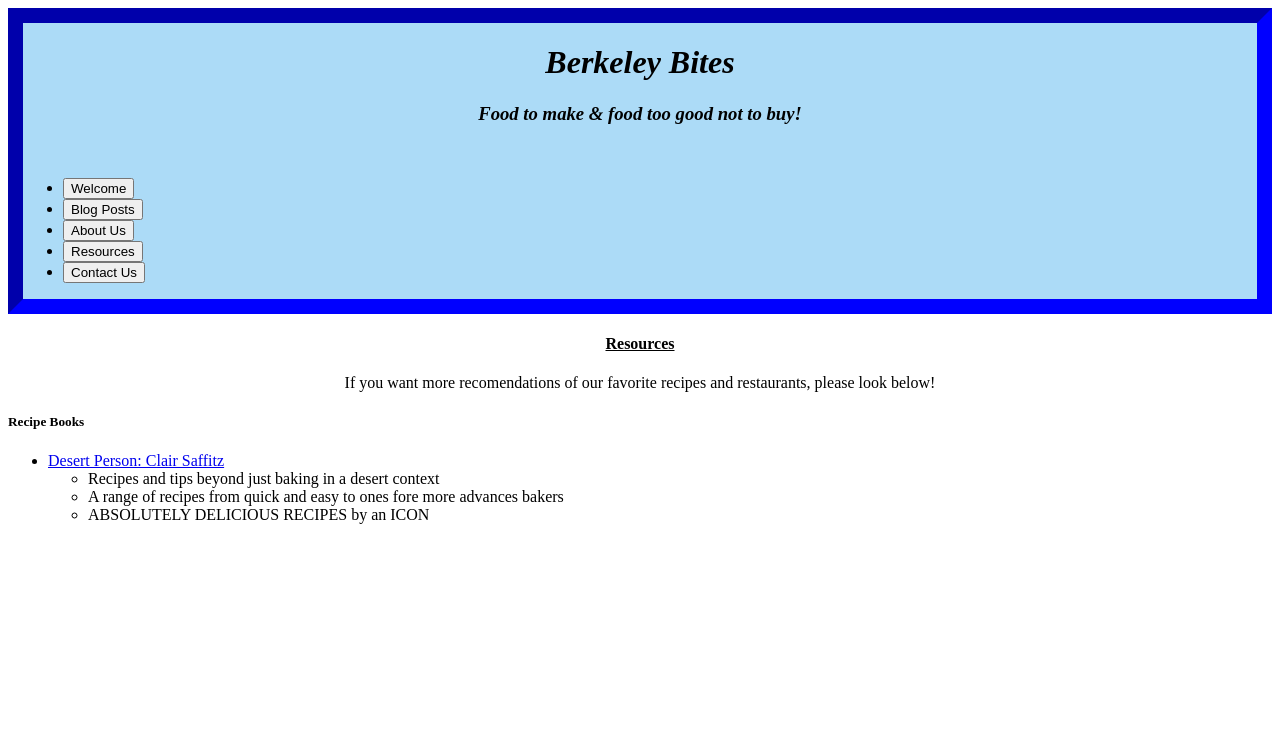
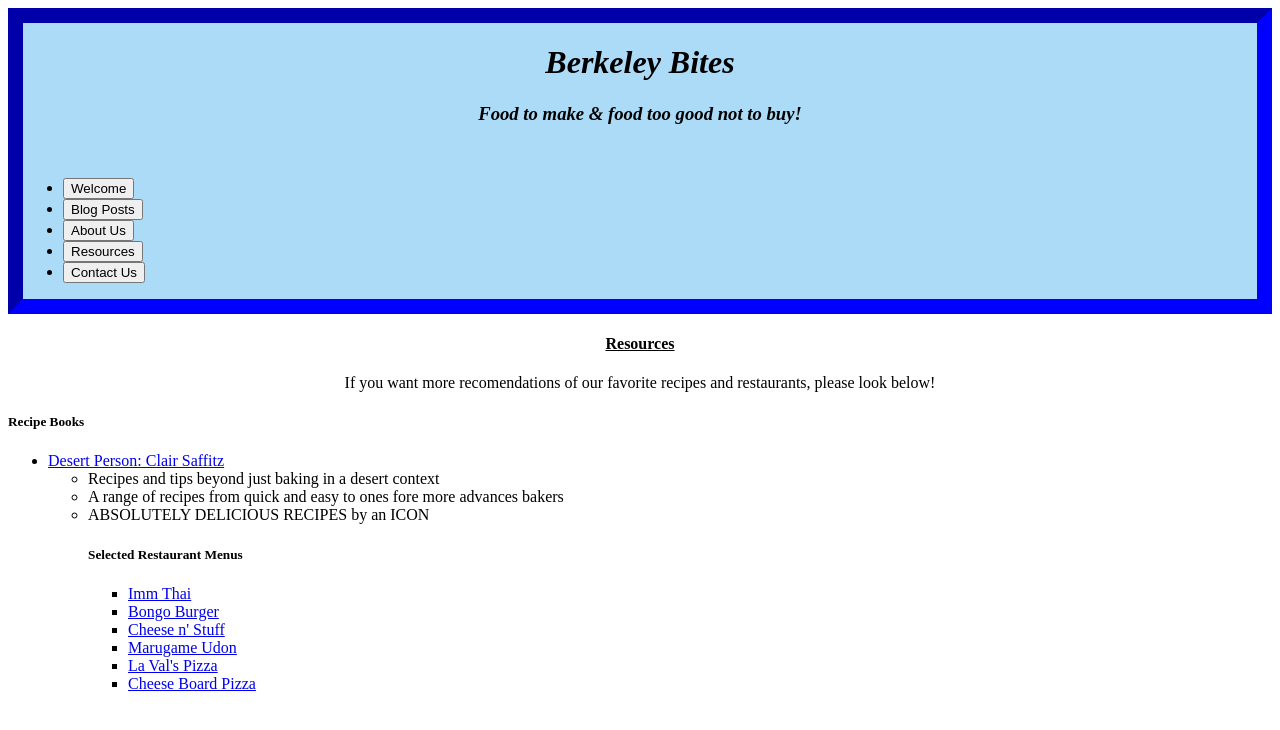
Before and after one commit to Jackkumo/wwweblogy, a plain HTML site: page WWWebology/resources.html in a window 1280 px wide. Drawn offline with Linux system fonts and the light colour scheme.

Commit message:
Update resources.html

```diff
--- a/WWWebology/resources.html
+++ b/WWWebology/resources.html
@@ -31,4 +31,14 @@
                 <li>A range of recipes from quick and easy to ones fore more advances bakers</li>
                 <li>ABSOLUTELY DELICIOUS RECIPES by an ICON</li>
 
+    <h5>Selected Restaurant Menus</h5>
+        <ul>
+            <li><a href="https://www.immthaistreetfood.com/">Imm Thai</a></li>
+            <li><a href="https://bongoburger.com/">Bongo Burger</a></li>
+            <li><a href="http://www.cheesenstuff.com/menu.html">Cheese n' Stuff</a></li>
+            <li><a href="https://www.marugameudon.com/menu/california/">Marugame Udon</a></li>
+            <li><a href="http://www.lavals.com/">La Val's Pizza</a></li>
+            <li><a href="https://cheeseboardcollective.coop/pizza/">Cheese Board Pizza</a></li>
+        </ul>
+
 </body>
```
